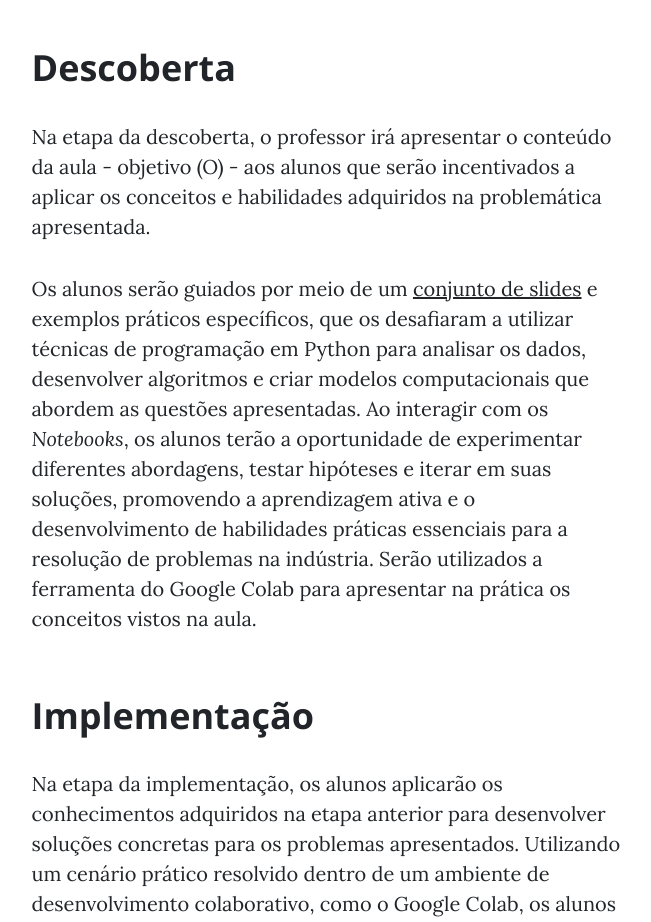
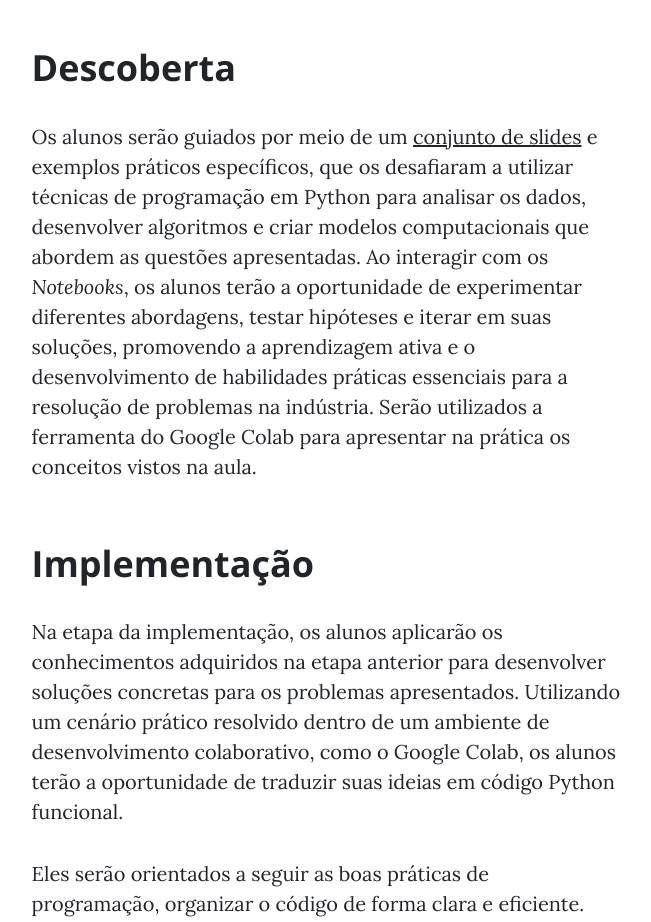
Before and after one commit to nisston/moduloprogramacao.github.io, a plain HTML site: page instancia.html in a window 1280 px wide. Shown: the part 2900-3822 px from the top of the page, without its empty margins (314-965 px from the left). Drawn offline with nearby package versions, Linux system fonts and the light colour scheme.

Commit message:
Add files via upload

```diff
--- a/instancia.html
+++ b/instancia.html
@@ -82,8 +82,6 @@
                         <p>Ao integrar essas abordagens diversas, visamos proporcionar uma experiência de aprendizagem dinâmica e enriquecedora, que preparará os alunos para enfrentar os desafios do mundo real da indústria.</p>
 
                         <h2 class="section-heading">Descoberta</h2>
-
-                        <p>Na etapa da descoberta, o professor irá apresentar o conteúdo da aula - objetivo (O) -  aos alunos que serão incentivados a aplicar os conceitos e habilidades adquiridos na problemática apresentada.</p>
 
                         <p>Os alunos serão guiados por meio de um <u>conjunto de slides</u> e exemplos práticos específicos, que os desafiaram a utilizar técnicas de programação em Python para analisar os dados, desenvolver algoritmos e criar modelos computacionais que abordem as questões apresentadas. Ao interagir com os <i>Notebooks</i>, os alunos terão a oportunidade de experimentar diferentes abordagens, testar hipóteses e iterar em suas soluções, promovendo a aprendizagem ativa e o desenvolvimento de habilidades práticas essenciais para a resolução de problemas na indústria. Serão utilizados a ferramenta do Google Colab para apresentar na prática os conceitos vistos na aula.</p>
 
```
